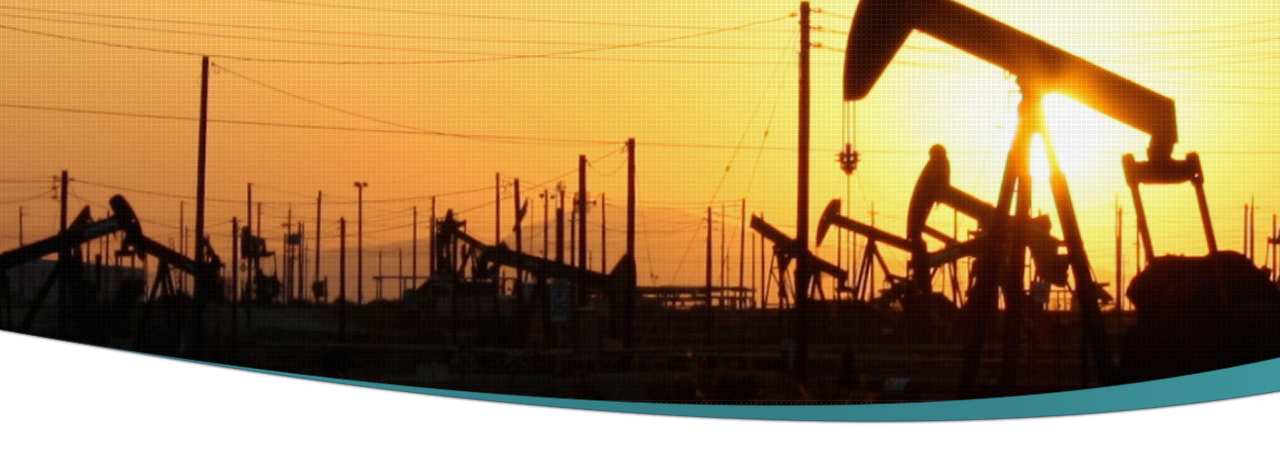
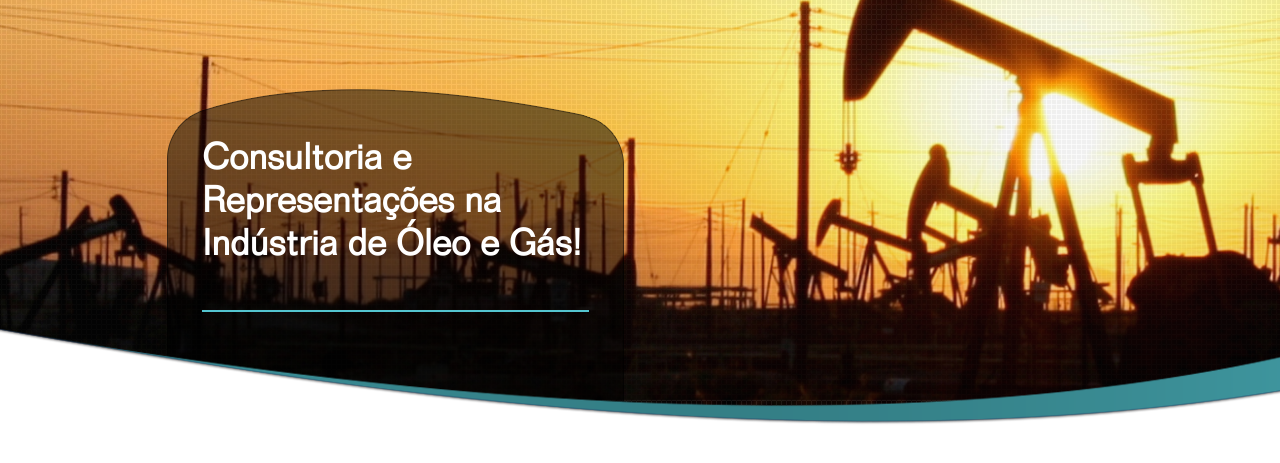
Before and after one commit to daianmartinho/internit-front-end-test, a plain HTML site: page index.html in a window 1280 px wide. Shown: the part 241-704 px from the top of the page. Drawn offline with Linux system fonts and the light colour scheme.

Commit message:
início das legendas

```diff
--- a/css/main.css
+++ b/css/main.css
@@ -8,7 +8,7 @@
 
 
 @font-face {
-    font-family: 'folio-lt-bt-light';
+    font-family: 'Folio Lt BT';
     src: url('../css/folio-light-bt/folio-lt-bt-light.ttf') format('truetype');
     font-weight: normal;
     font-style: normal;
@@ -401,13 +401,13 @@ a.dropbtn:hover{
     z-index: -10;
 }
 
+
 .grade{
 	background-image: url("../media/img/grade.png");
     position: absolute;
-    z-index: 999999999999999;
+    z-index: 1;
     height: 100%;
     width: 100%;
-
     /*left:50%;
     top: 0px;
     margin-left: -982px;
@@ -415,12 +415,17 @@ a.dropbtn:hover{
     height: 648px;*/
 }
 
-/* posicionando de forma relativa ao pai ".banner-base", e um float:left para que as imagens fiquem uma do lado da outra*/
+/* posicionando as imagens em relação a grade e outros elementos do banner*/
+#slides{
+	position: relative;
+    z-index: 0;
+}
+
+/* para que as imagens fiquem uma do lado da outra*/
 #slides .slide{
     position: relative;
     width: 100%;
     float: left;
-    z-index: -7;
 }
 
 /* para ter certeza de que a imagem do slide será exibida em tela cheia */
@@ -429,3 +434,29 @@ a.dropbtn:hover{
     height: auto;
 
 }
+
+.legenda-base{
+	background-image: url("../media/img/legenda-base.png");
+    top: 330px;
+    left: 487px;
+	position: absolute;
+    z-index: 2;
+    width: 457px;
+    height: 378px;
+}
+
+
+.legenda{
+	font-size: 36px;
+  	font-family: "Folio Lt BT";
+  	color: rgb(255, 255, 255);
+  	line-height: 1.2;
+  	text-shadow: 2px 3.464px 6px rgba(2, 0, 2, 0.004);
+  	position: relative;
+  	margin: 45px auto;
+    width: 387px;
+    height: 176px;
+    border-bottom: 2px solid;
+    border-bottom-color: rgb(84, 197, 208);
+
+}
--- a/index.html
+++ b/index.html
@@ -122,15 +122,22 @@
                 <div class="banner-borda">
                     <div class="banner-base">
                         <span class="grade"></span>
+                        <div class="legenda-base">
+                            <div class="legenda">
+                                <h3>Consultoria e Representações na Indústria de Óleo e Gás!</h3>
+                            </div>
+                        </div>
                         <div id="slides">
                             <div class="slide">
                                 <img src="media/img/slide1.jpg" alt=""/>
+                                 <h3>Consultoria e Representações na Indústria de Óleo e Gás!</h3>
                             </div>
                             <div class="slide">
                                 <img src="media/img/slide2.jpg" alt=""/>
                             </div>
 
                         </div>
+
                     </div>
                 </div>
             </div>
```
Also changed, not shown: media/img/legenda-base.png (added).
